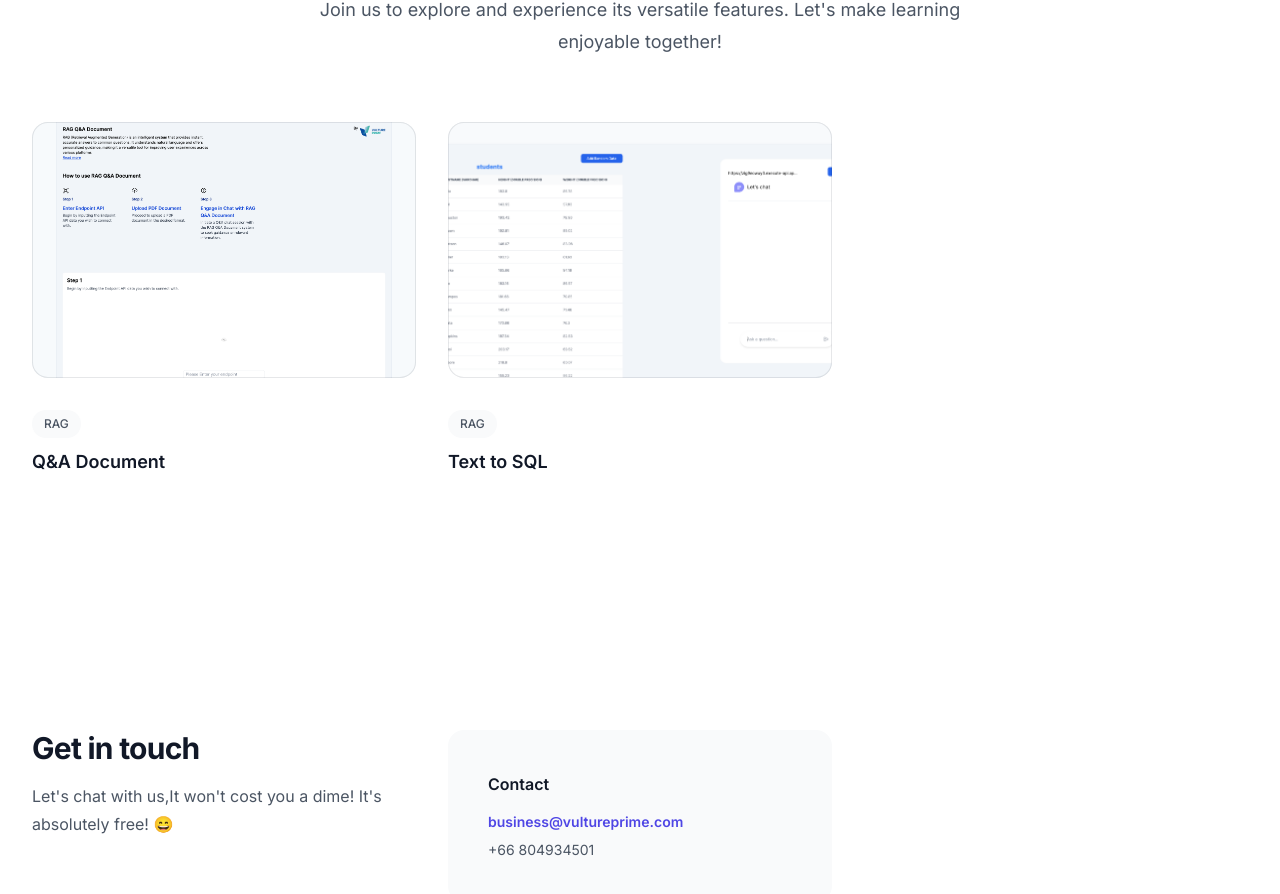
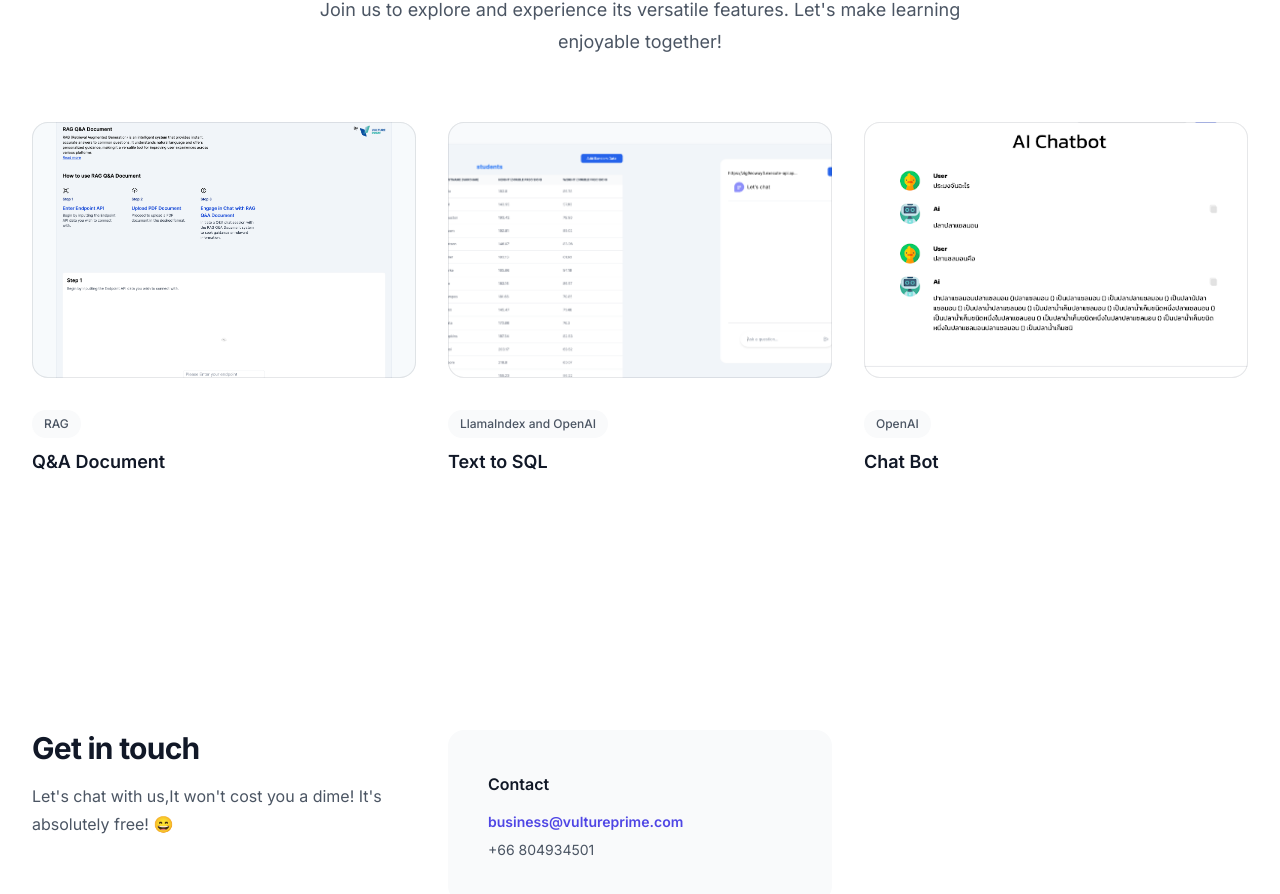
Before and after one commit to vultureprime/ai-web-interface, a Next.js app in the folder next-limit-api-interface/: page / in a window 1280 px wide. Shown: the part 1518-2412 px from the top of the page. Built offline with nearby package versions, Linux system fonts and the light colour scheme; no server answers.

Commit message:
chat bot ai

```diff
--- a/next-limit-api-interface/package.json
+++ b/next-limit-api-interface/package.json
@@ -12,6 +12,7 @@
     "@headlessui/react": "^1.7.17",
     "@heroicons/react": "^2.0.18",
     "@tanstack/react-query": "^5.8.1",
+    "axios": "^1.6.1",
     "next": "14.0.2",
     "react": "^18",
     "react-dom": "^18",
--- a/next-limit-api-interface/src/app/plan/components/DemoList.tsx
+++ b/next-limit-api-interface/src/app/plan/components/DemoList.tsx
@@ -3,7 +3,6 @@ const posts = [
     id: 1,
     title: 'Q&A Document',
     href: '#',
-
     imageUrl: '/images/q&a.png',
     category: { title: 'RAG', href: '#' },
   },
@@ -13,7 +12,14 @@ const posts = [
     href: '#',
 
     imageUrl: '/images/sql.png',
-    category: { title: 'RAG', href: '#' },
+    category: { title: 'LlamaIndex and OpenAI', href: '#' },
+  },
+  {
+    id: 2,
+    title: 'Chat Bot',
+    href: '#',
+    imageUrl: '/images/chat.png',
+    category: { title: 'OpenAI', href: '#' },
   },
 ]
 
```
Also changed, not shown: next-limit-api-interface/public/images/chat.png (added), 1 other file (tests, documents, lock files or other folders).
